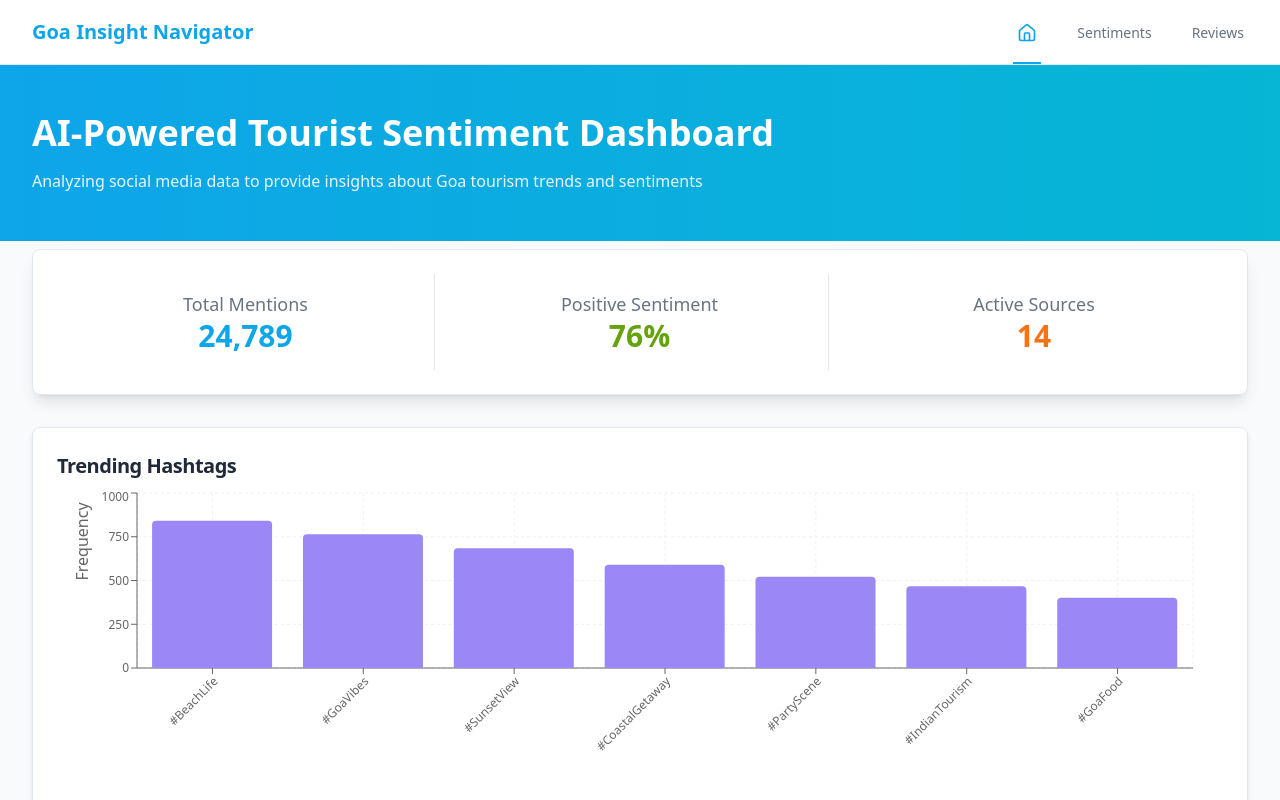
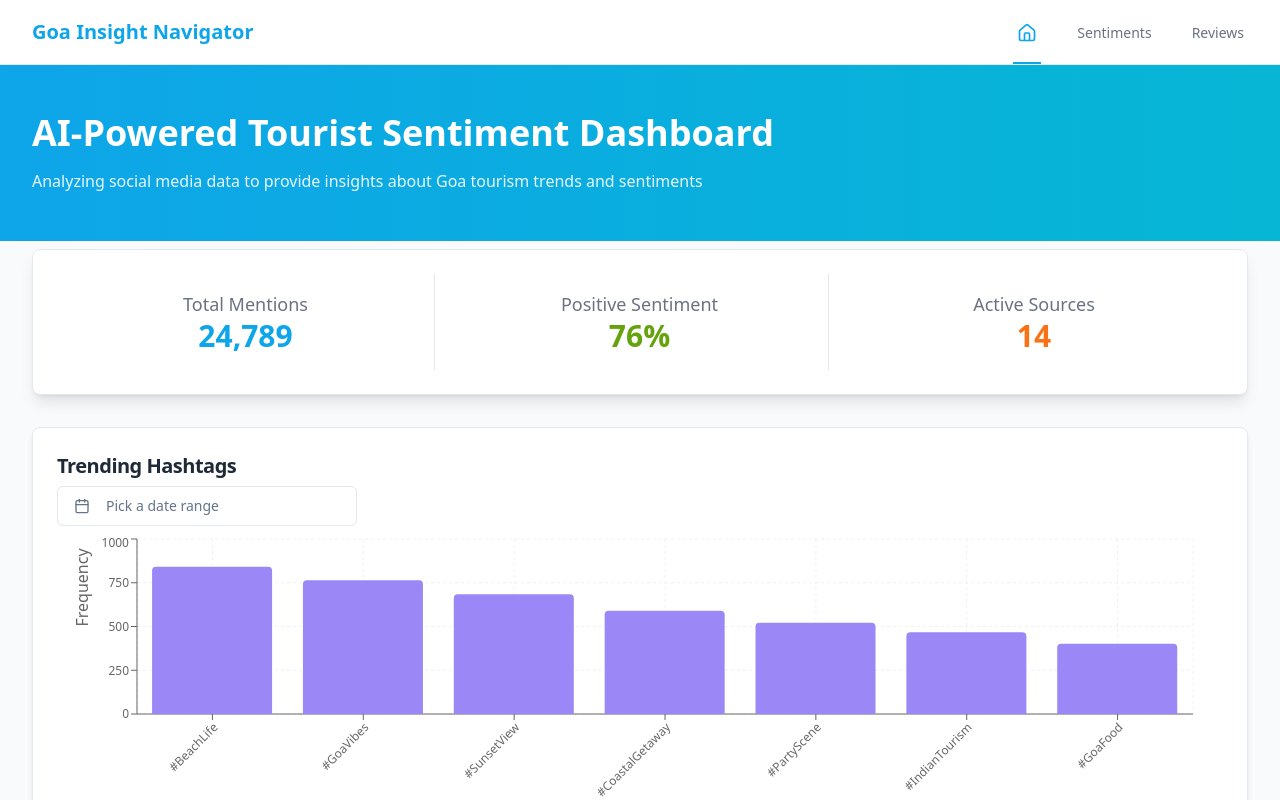
Before and after one commit to jsmjsm078/goa-insight-navigator, a React (Vite) app: page / in a window 1280 px wide. Shown: the top 800 px of the page. Built offline with nearby package versions, Linux system fonts and the light colour scheme.

Commit message:
feat: Implement date range filter for hashtags
Adds a date range filter to the trending hashtags component.

```diff
--- a/src/components/charts/TrendingHashtags.tsx
+++ b/src/components/charts/TrendingHashtags.tsx
@@ -1,11 +1,10 @@
-
 import { BarChart, Bar, XAxis, YAxis, CartesianGrid, Tooltip, ResponsiveContainer } from 'recharts';
 import { Card, CardContent, CardHeader, CardTitle } from "@/components/ui/card";
-import { HoverCard, HoverCardTrigger, HoverCardContent } from "@/components/ui/hover-card";
 import { Popover, PopoverContent, PopoverTrigger } from "@/components/ui/popover";
 import { useState } from "react";
+import { DateRange } from "react-day-picker";
+import { DateRangeFilter } from "../filters/DateRangeFilter";
 
-// Enhanced data structure including SNS distribution
 const data = [
   {
     hashtag: '#BeachLife',
@@ -72,7 +71,6 @@ const data = [
   }
 ];
 
-// Custom component to display distribution data
 const DistributionChart = ({ data }: { data: { platform: string; count: number }[] }) => (
   <div className="space-y-2">
     <h4 className="font-medium text-sm">Platform Distribution</h4>
@@ -97,7 +95,6 @@ const DistributionChart = ({ data }: { data: { platform: string; count: number }
   </div>
 );
 
-// Alternative approach using Popover for better visibility
 const CustomTooltip = ({ active, payload }: any) => {
   if (!active || !payload || !payload[0]) return null;
 
@@ -115,6 +112,7 @@ const CustomTooltip = ({ active, payload }: any) => {
 export function TrendingHashtags() {
   const [selectedHashtag, setSelectedHashtag] = useState<(typeof data)[0] | null>(null);
   const [openPopover, setOpenPopover] = useState(false);
+  const [dateRange, setDateRange] = useState<DateRange>();
 
   const handleBarClick = (data: any) => {
     if (data && data.activePayload && data.activePayload[0]) {
@@ -123,16 +121,23 @@ export function TrendingHashtags() {
     }
   };
 
+  const filteredData = dateRange?.from && dateRange?.to
+    ? data.filter(item => {
+        return true;
+      })
+    : data;
+
   return (
     <Card className="w-full shadow-md">
       <CardHeader className="pb-2">
         <CardTitle className="text-xl font-bold text-gray-800">Trending Hashtags</CardTitle>
+        <DateRangeFilter date={dateRange} onDateChange={setDateRange} />
       </CardHeader>
       <CardContent>
         <div className="h-[300px] w-full">
           <ResponsiveContainer width="100%" height="100%">
             <BarChart
-              data={data}
+              data={filteredData}
               margin={{
                 top: 5,
                 right: 30,
@@ -162,7 +167,6 @@ export function TrendingHashtags() {
           </ResponsiveContainer>
         </div>
 
-        {/* Popover showing platform distribution */}
         <Popover open={openPopover} onOpenChange={setOpenPopover}>
           <PopoverTrigger className="hidden">Open</PopoverTrigger>
           <PopoverContent className="w-80 p-0" side="top">
--- /dev/null
+++ b/src/components/filters/DateRangeFilter.tsx
@@ -0,0 +1,57 @@
+
+import * as React from "react";
+import { format } from "date-fns";
+import { Calendar as CalendarIcon } from "lucide-react";
+import { DateRange } from "react-day-picker";
+import { cn } from "@/lib/utils";
+import { Button } from "@/components/ui/button";
+import { Calendar } from "@/components/ui/calendar";
+import { Popover, PopoverContent, PopoverTrigger } from "@/components/ui/popover";
+
+interface DateRangeFilterProps {
+  date: DateRange | undefined;
+  onDateChange: (date: DateRange | undefined) => void;
+}
+
+export function DateRangeFilter({ date, onDateChange }: DateRangeFilterProps) {
+  return (
+    <div className="mb-4">
+      <Popover>
+        <PopoverTrigger asChild>
+          <Button
+            variant={"outline"}
+            className={cn(
+              "w-[300px] justify-start text-left font-normal",
+              !date && "text-muted-foreground"
+            )}
+          >
+            <CalendarIcon className="mr-2 h-4 w-4" />
+            {date?.from ? (
+              date.to ? (
+                <>
+                  {format(date.from, "LLL dd, y")} -{" "}
+                  {format(date.to, "LLL dd, y")}
+                </>
+              ) : (
+                format(date.from, "LLL dd, y")
+              )
+            ) : (
+              <span>Pick a date range</span>
+            )}
+          </Button>
+        </PopoverTrigger>
+        <PopoverContent className="w-auto p-0" align="start">
+          <Calendar
+            initialFocus
+            mode="range"
+            defaultMonth={date?.from}
+            selected={date}
+            onSelect={onDateChange}
+            numberOfMonths={2}
+            className={cn("p-3 pointer-events-auto")}
+          />
+        </PopoverContent>
+      </Popover>
+    </div>
+  );
+}
```
